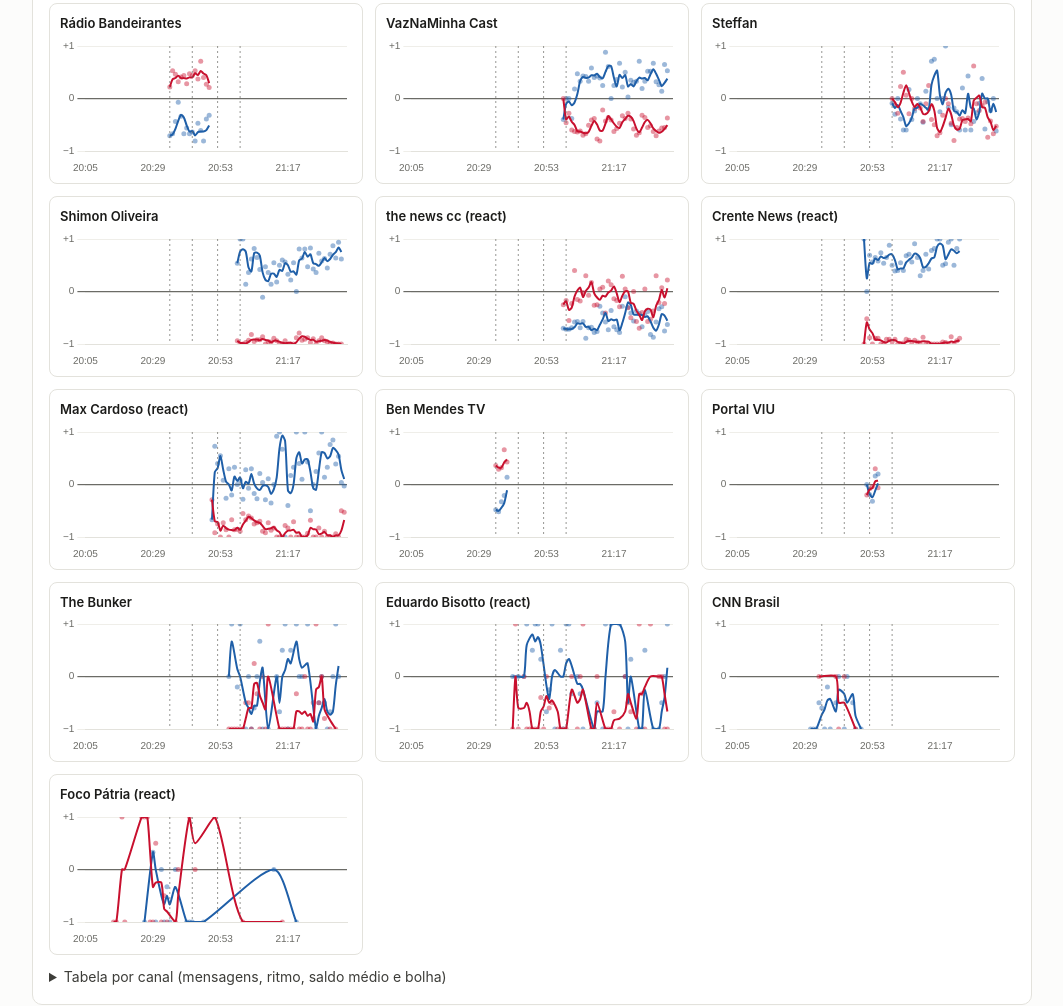
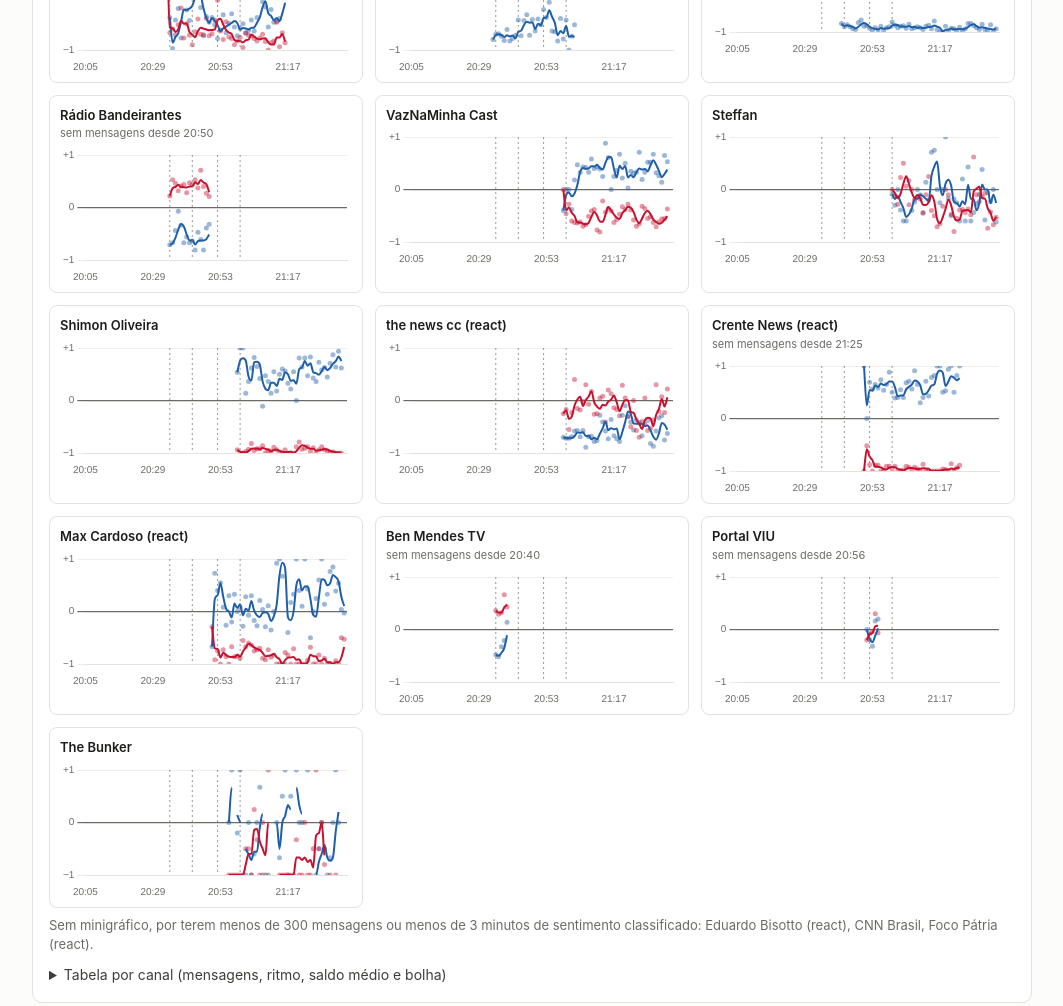
Before and after one commit to lnmeloni/debate-termos-2026, a plain HTML site: page docs/index.html in a window 1280 px wide. Shown: the part 1537-2543 px from the top of the page, without its empty margins (108-1171 px from the left). Drawn offline with nearby package versions, Linux system fonts and the light colour scheme.

Commit message:
Ranking robusto a fragmentos apagados; minigráficos sem dado inventado; selo de canal parado; glossário

```diff
--- a/docs/index.html
+++ b/docs/index.html
@@ -90,6 +90,12 @@
   .leg { display:flex; gap:14px; font-size:12px; color:var(--fg2); margin-top:10px; align-items:center; flex-wrap:wrap; }
   .leg i { display:inline-block; width:14px; height:3px; border-radius:2px; vertical-align:middle; margin-right:5px; }
   .alerta { margin:10px 0 0; font-size:14px; font-weight:500; color:var(--fg); background:var(--card); border:1px solid var(--mut); border-left:4px solid var(--fg2); border-radius:6px; padding:8px 10px; }
+  .nota-k { margin:8px 0 0; }
+  .glos { margin:10px 0 0; font-size:13px; color:var(--fg2); }
+  .glos b { color:var(--fg); font-weight:600; }
+  .tbl .tp { white-space:normal; margin-top:2px; }
+  .selo { margin:2px 0 0; font-size:11px; color:var(--mut); min-height:0; }
+  .selo:empty { display:none; }
   .aviso { margin:10px 0 0; font-size:13px; color:var(--fg2); border-left:3px solid var(--line); padding:2px 0 2px 10px; }
   details.dt { margin-top:12px; }
   details summary { cursor:pointer; color:var(--fg2); font-size:14px; }
@@ -123,6 +129,9 @@
     <div class="kpi"><div class="lab">Por minuto na Band, agora</div><div class="val" id="k-pm">–</div><div class="delta" id="k-pm-d">&nbsp;</div></div>
   </div>
 
+  <p class="mut nota-k">O índice equilibrado e o "só a Band" diferem porque o chat da Band é pró-Lula; o número que vale é o do índice.</p>
+  <p class="glos"><b>Saldo</b> apoio menos ataque, de −1 a +1 · <b>Bolha</b> grupo de chats com a mesma torcida · <b>Empate técnico</b> faixas dos dois candidatos se cruzam</p>
+
   <section class="card">
     <h2>Índice equilibrado por bolha</h2>
     <p class="mut">Saldo de −1 a +1 com peso igual para cada bolha de chat. Linha é a média de 3 min; faixa = amostra (95%) + divergência entre os dois classificadores, e faixas cruzadas indicam empate técnico. Linhas verticais marcam a entrada de fontes: mudança brusca logo depois delas pode ser efeito de quem entrou, não do debate.</p>
@@ -136,7 +145,7 @@
 
   <section class="card" id="canais-sec">
     <h2>Por canal</h2>
-    <p class="mut">Saldo em cada live; cada chat é uma bolha diferente.</p>
+    <p class="mut">Saldo em cada live. Bolha do canal pelo acumulado: Lula − Flávio acima de +0,6 é pró-Lula, abaixo de −0,6 pró-Flávio, no meio dividida.</p>
     <div class="leg"><span><i style="background:var(--lula)"></i>Lula</span><span><i style="background:var(--fla)"></i>Flávio</span></div>
     <div class="minis" id="minis"></div>
     <p class="mut" id="minis-oc" style="margin-top:8px"></p>
@@ -213,7 +222,7 @@
   if (!charts[id]) charts[id] = new Chart($(id), { type: "line", data: { labels, datasets }, options: opts });
   else { charts[id].data.labels = labels; charts[id].data.datasets.forEach((d, i) => d.data = datasets[i].data); charts[id].update(); }
 }
-const linha = (label, data, cor, extra) => Object.assign({ label, data, borderColor: cor, backgroundColor: cor, borderWidth: 2,
+const linha = (label, data, cor, extra) => Object.assign({ label, data, borderColor: cor, backgroundColor: cor, borderWidth: 2, cubicInterpolationMode: "monotone",
   pointRadius: 0, pointHoverRadius: 5, pointHoverBorderColor: css("--card"), pointHoverBorderWidth: 2, tension: 0.25 }, extra || {});
 
 // eixo de minutos comum aos dois gráficos
@@ -281,8 +290,8 @@
         const nome = c.datasetIndex % 2 === 0 ? "Lula" : "Flávio";
         return c.datasetIndex < 2 ? `${nome}, média 3 min: ${sgn(c.parsed.y)}` : `${nome}, neste minuto: ${sgn(c.parsed.y)} (n=${ns[c.datasetIndex][c.dataIndex]})`; } };
       draw("s", eixo, [
-        linha("Lula (média 3 min)", mL, css("--lula"), { spanGaps: true, borderWidth: 2.5 }),
-        linha("Flávio (média 3 min)", mF, css("--fla"), { spanGaps: true, borderWidth: 2.5 }),
+        linha("Lula (média 3 min)", mL, css("--lula"), { spanGaps: 3, borderWidth: 2.5 }),
+        linha("Flávio (média 3 min)", mF, css("--fla"), { spanGaps: 3, borderWidth: 2.5 }),
         linha("_Lula", L, css("--lula") + "70", { showLine: false, pointRadius: 3.5, pointHoverRadius: 6, pointBorderWidth: 0 }),
         linha("_Flávio", F, css("--fla") + "70", { showLine: false, pointRadius: 3.5, pointHoverRadius: 6, pointBorderWidth: 0 }),
       ], o);
@@ -319,8 +328,8 @@
     return [mm.line.map((y, i) => y === null || hw[i] === null ? null : Math.min(hi, y + hw[i] * escala)),
             mm.line.map((y, i) => y === null || hw[i] === null ? null : Math.max(lo, y - hw[i] * escala))]; };
   const banda = (lbl, cor, up, dn) => [
-    linha("~" + lbl, up, cor, { spanGaps: true, borderWidth: 0, pointRadius: 0, pointHoverRadius: 0, tension: 0.25 }),
-    linha("~" + lbl, dn, cor, { spanGaps: true, borderWidth: 0, pointRadius: 0, pointHoverRadius: 0, tension: 0.25, fill: "-1", backgroundColor: cor + "26" }) ];
+    linha("~" + lbl, up, cor, { spanGaps: 3, borderWidth: 0, pointRadius: 0, pointHoverRadius: 0, tension: 0.25 }),
+    linha("~" + lbl, dn, cor, { spanGaps: 3, borderWidth: 0, pointRadius: 0, pointHoverRadius: 0, tension: 0.25, fill: "-1", backgroundColor: cor + "26" }) ];
   const icL = ic(6), icF = ic(7), icPL = ic(8), icPF = ic(9);
   const mL = mm3(L, um), mF = mm3(F, um);
   const rodape = items => { const b = items.length ? bol[items[0].dataIndex] : []; return b.length ? "Bolhas: " + b.join(", ") : ""; };
@@ -346,8 +355,8 @@
   const dL = mL.map((y, i) => y !== null && mgL[i] !== null ? Math.abs(y - mgL[i]) : dMed);
   const dF = mF.map((y, i) => y !== null && mgF[i] !== null ? Math.abs(y - mgF[i]) : dMed);
   draw("e", eixo, [
-    linha("Lula · Claude", mL, css("--lula"), { spanGaps: true, borderWidth: 2.5 }),
-    linha("Flávio · Claude", mF, css("--fla"), { spanGaps: true, borderWidth: 2.5 }),
+    linha("Lula · Claude", mL, css("--lula"), { spanGaps: 3, borderWidth: 2.5 }),
+    linha("Flávio · Claude", mF, css("--fla"), { spanGaps: 3, borderWidth: 2.5 }),
     linha("_Lula", L, css("--lula") + "70", { showLine: false, pointRadius: 3.5, pointHoverRadius: 6, pointBorderWidth: 0 }),
     linha("_Flávio", F, css("--fla") + "70", { showLine: false, pointRadius: 3.5, pointHoverRadius: 6, pointBorderWidth: 0 }),
     ...banda("Lula", css("--lula"), ...faixa({ line: mL, raw: L }, icL, -1, 1, 1, dL)),
@@ -374,8 +383,8 @@
     const nome = c.datasetIndex % 2 === 0 ? "Lula" : "Flávio";
     return `${nome}, ${c.datasetIndex < 2 ? "média 3 min" : "neste minuto"}: ${Math.round(c.parsed.y)}% favoráveis`; } };
   draw("p", eixo, [
-    linha("Lula (média 3 min)", mpL, css("--lula"), { spanGaps: true, borderWidth: 2.5 }),
-    linha("Flávio (média 3 min)", mpF, css("--fla"), { spanGaps: true, borderWidth: 2.5 }),
+    linha("Lula (média 3 min)", mpL, css("--lula"), { spanGaps: 3, borderWidth: 2.5 }),
+    linha("Flávio (média 3 min)", mpF, css("--fla"), { spanGaps: 3, borderWidth: 2.5 }),
     linha("_Lula", pL, css("--lula") + "70", { showLine: false, pointRadius: 2.5, pointHoverRadius: 5, pointBorderWidth: 0 }),
     linha("_Flávio", pF, css("--fla") + "70", { showLine: false, pointRadius: 2.5, pointHoverRadius: 5, pointBorderWidth: 0 }),
     ...banda("Lula", css("--lula"), ...faixa({ line: mpL, raw: pL }, icPL, 0, 100, 100)),
@@ -404,6 +413,7 @@
 
 function renderCanais() {
   const c = ultimo.c; if (!c || !c.canais) return;
+  const agoraMin = (c.atualizado || "").slice(0, 5);
   const menos = (hm, d) => { const [h, m] = hm.split(":").map(Number); const t = (h * 60 + m - d + 1440) % 1440;
     return String(Math.floor(t / 60)).padStart(2, "0") + ":" + String(t % 60).padStart(2, "0"); };
   const linhas = c.canais.map(k => {
@@ -414,25 +424,29 @@
     const pm = ult3.length ? ult3.reduce((a, m) => a + (by[m] ? +by[m][1] || 0 : 0), 0) / 3 : null;
     const med = (iv, in_) => { let a = 0, b = 0; se.forEach(x => { const v = num(x[iv]), n = +x[in_] || 0; if (v !== null && n) { a += v * n; b += n; } }); return b ? a / b : null; };
     const nmin = se.filter(x => (num(x[2]) !== null && +x[4]) || (num(x[3]) !== null && +x[5])).length;
-    return { k, se, by, pm, L: med(2, 4), F: med(3, 5), nmin };
+    const ultMin = se.length ? se[se.length - 1][0] : null;
+    const parado = ultMin && agoraMin && (seg(agoraMin + ":00") - seg(ultMin + ":00") + 86400) % 86400 > 300 ? ultMin : null;
+    return { k, se, by, pm: parado ? 0 : pm, L: med(2, 4), F: med(3, 5), nmin, parado };
   }).sort((a, b) => (b.k.n_total || 0) - (a.k.n_total || 0));
   const f = x => x === null ? "–" : sgn(x);
   $("lista-canais").innerHTML = c.canais.map(k => `<a href="${esc(k.url)}" target="_blank" rel="noopener">${esc(k.rotulo || k.nome)}</a>`).join(" ");
   $("canais-tbl").innerHTML = `<thead><tr><th>Canal</th><th><span class="lg">Mensagens</span><span class="sm">Msgs</span></th><th><span class="lg">Por min agora</span><span class="sm">/min</span></th><th><span class="sw" style="background:var(--lula)"></span>Lula</th><th><span class="sw" style="background:var(--fla)"></span>Flávio</th><th class="bc">Bolha</th></tr></thead><tbody>` +
-    linhas.map(r => `<tr><td><a href="${esc(r.k.url)}" target="_blank" rel="noopener">${esc(r.k.rotulo || r.k.nome)}</a>${r.k.bolha ? ` <span class="tag bm">${esc(r.k.bolha)}</span>` : ""}</td><td>${nf.format(r.k.n_total || 0)}</td><td>${r.pm === null ? "–" : nf.format(Math.round(r.pm))}</td><td>${f(r.L)}</td><td>${f(r.F)}</td><td class="bc">${r.k.bolha ? `<span class="tag" title="Lula − Flávio no canal: ${r.k.lean === null || r.k.lean === undefined ? "–" : sgn(+r.k.lean)}">${esc(r.k.bolha)}</span>` : '<span class="mut2">–</span>'}</td></tr>`).join("") + "</tbody>";
+    linhas.map(r => `<tr><td><a href="${esc(r.k.url)}" target="_blank" rel="noopener">${esc(r.k.rotulo || r.k.nome)}</a>${r.parado ? ` <span class="tag tp">sem mensagens desde ${r.parado}</span>` : ""}${r.k.bolha ? ` <span class="tag bm">${esc(r.k.bolha)}</span>` : ""}</td><td>${nf.format(r.k.n_total || 0)}</td><td>${r.pm === null ? "–" : nf.format(Math.round(r.pm))}</td><td>${f(r.L)}</td><td>${f(r.F)}</td><td class="bc">${r.k.bolha ? `<span class="tag" title="Lula − Flávio no canal: ${r.k.lean === null || r.k.lean === undefined ? "–" : sgn(+r.k.lean)}">${esc(r.k.bolha)}</span>` : '<span class="mut2">–</span>'}</td></tr>`).join("") + "</tbody>";
   // small multiples
-  const vis = linhas.filter(r => r.nmin >= 3), oc = linhas.filter(r => r.nmin < 3);
-  $("minis-oc").textContent = oc.length ? `Sem minigráfico, por terem menos de 3 minutos de sentimento classificado: ${oc.map(r => r.k.rotulo || r.k.nome).join(", ")}.` : "";
+  const MINMSG = 300;
+  const vis = linhas.filter(r => r.nmin >= 3 && (r.k.n_total || 0) >= MINMSG), oc = linhas.filter(r => !vis.includes(r));
+  $("minis-oc").textContent = oc.length ? `Sem minigráfico, por terem menos de ${MINMSG} mensagens ou menos de 3 minutos de sentimento classificado: ${oc.map(r => r.k.rotulo || r.k.nome).join(", ")}.` : "";
   let fim = EIXO ? EIXO[EIXO.length - 1] : INICIO;
   vis.forEach(r => { const u = r.se.length ? r.se[r.se.length - 1][0] : fim; if (u > fim) fim = u; });
   const eixo = minutos(INICIO, fim);
   const chave = vis.map(r => r.k.nome).join("|");
   if (chave !== MINIS) {
     Object.keys(charts).filter(id => id.startsWith("cm-")).forEach(id => { charts[id].destroy(); delete charts[id]; });
-    $("minis").innerHTML = vis.map((r, i) => `<div class="mini"><h3 title="${esc(r.k.rotulo || r.k.nome)}">${esc(r.k.rotulo || r.k.nome)}</h3><div class="mc"><canvas id="cm-${i}" role="img" aria-label="Sentimento em ${esc(r.k.rotulo || r.k.nome)}"></canvas></div></div>`).join("");
+    $("minis").innerHTML = vis.map((r, i) => `<div class="mini"><h3 title="${esc(r.k.rotulo || r.k.nome)}">${esc(r.k.rotulo || r.k.nome)}</h3><p class="selo" id="cm-s-${i}"></p><div class="mc"><canvas id="cm-${i}" role="img" aria-label="Sentimento em ${esc(r.k.rotulo || r.k.nome)}"></canvas></div></div>`).join("");
     MINIS = chave;
   }
   vis.forEach((r, i) => {
+    const sl = $("cm-s-" + i); if (sl) sl.textContent = r.parado ? `sem mensagens desde ${r.parado}` : "";
     const v = k => eixo.map(m => r.by[m] ? num(r.by[m][k]) : null);
     const n = k => eixo.map(m => r.by[m] ? (+r.by[m][k] || 0) : 0);
     const L = v(2), F = v(3), nL = n(4), nF = n(5);
@@ -446,8 +460,8 @@
       const nome = c.datasetIndex % 2 === 0 ? "Lula" : "Flávio";
       return c.datasetIndex < 2 ? `${nome}, média 3 min: ${sgn(c.parsed.y)}` : `${nome}, neste minuto: ${sgn(c.parsed.y)} (n=${ns[c.datasetIndex][c.dataIndex]})`; } };
     draw("cm-" + i, eixo, [
-      linha("Lula (média 3 min)", mm3(L, nL), css("--lula"), { spanGaps: true }),
-      linha("Flávio (média 3 min)", mm3(F, nF), css("--fla"), { spanGaps: true }),
+      linha("Lula (média 3 min)", mm3(L, nL), css("--lula"), { spanGaps: 3, tension: 0 }),
+      linha("Flávio (média 3 min)", mm3(F, nF), css("--fla"), { spanGaps: 3, tension: 0 }),
       linha("_Lula", L, css("--lula") + "70", { showLine: false, pointRadius: 2.5, pointHoverRadius: 5, pointBorderWidth: 0 }),
       linha("_Flávio", F, css("--fla") + "70", { showLine: false, pointRadius: 2.5, pointHoverRadius: 5, pointBorderWidth: 0 }),
     ], o);
```
Also changed, not shown: 1 other file.
